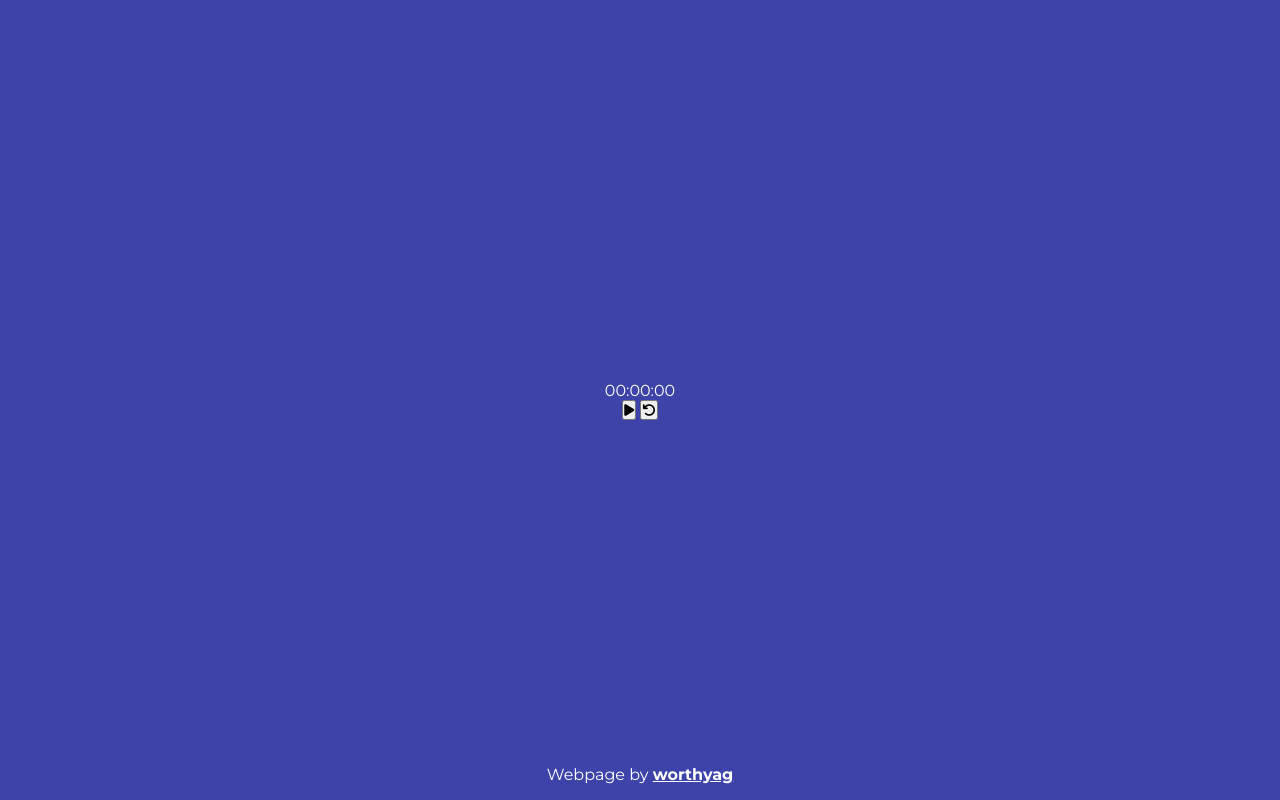
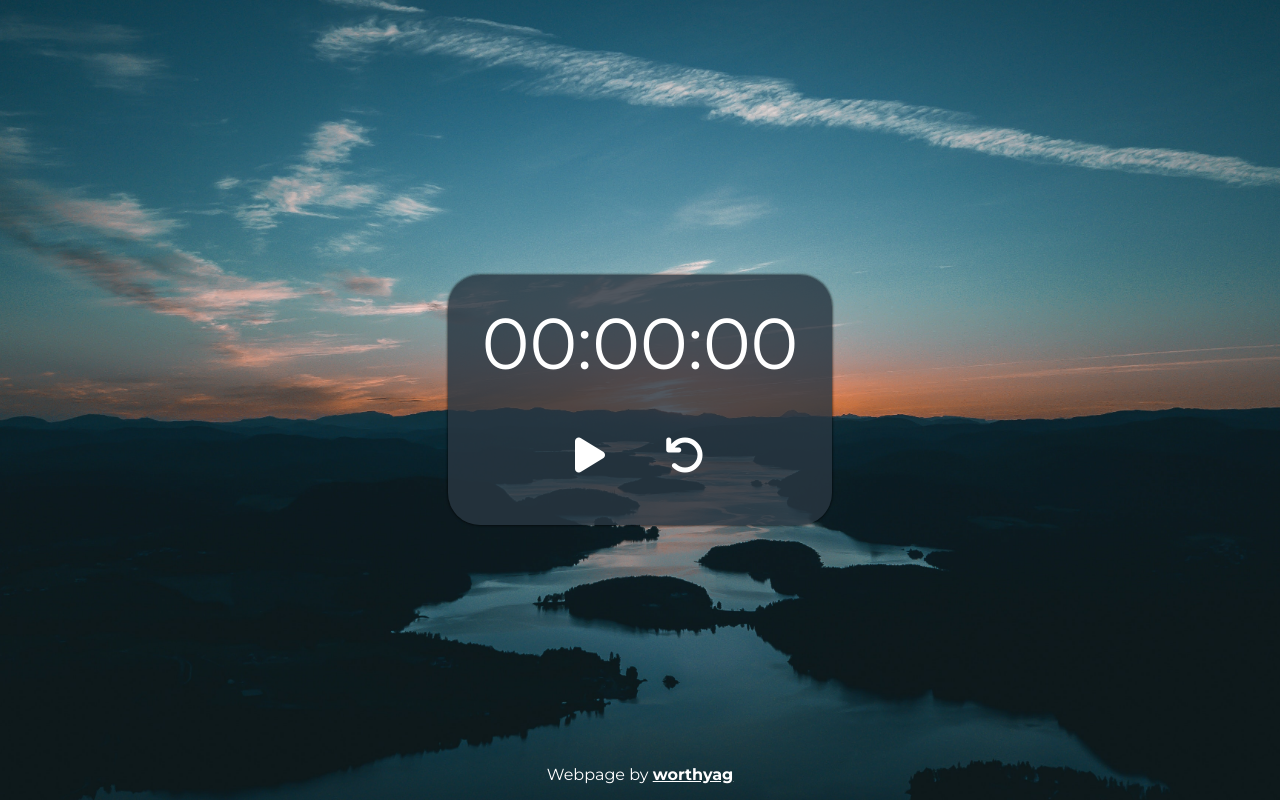
Before and after one commit to worthyag/stopwatch, a plain HTML site: page index.html in a window 1280 px wide. Drawn offline with Linux system fonts and the light colour scheme.

Commit message:
Completed the styling.

```diff
--- a/style.css
+++ b/style.css
@@ -13,9 +13,55 @@ body {
     align-items: center;
     height: 100vh;
     text-align: center;
-    background-color: rgb(61, 67, 169);
+    /* BG from https://www.pexels.com/@blitzboy/ */
+    background-color: rgb(41, 54, 66);
+    background: url(./img/landscape.jpg) no-repeat center center/ cover;
     color: #fff;
-    flex-direction: column;
+    /* flex-direction: column; */
+}
+
+.container {
+    background-color: rgba(41, 54, 66, 0.817);
+    width: 30%;
+    height: 250px;
+    border-radius: 32px;
+    box-shadow: 0 0 3px #000;
+}
+
+#timer {
+    width: 100%;
+    font-size: 72px;
+    margin: 0 auto;
+    padding-top: 24px;
+}
+
+.buttons {
+    margin-top: 40px;
+}
+
+button {
+    margin: 0 16px;
+    border: none;
+    color: #fff;
+    background-color: inherit;
+}
+
+button i {
+    font-size: 2.5rem;
+    padding: 8px 12px;
+}
+
+#play:hover {
+    color: rgb(59, 156, 104);
+
+}
+
+#pause:hover {
+    color: rgb(235, 145, 42);
+}
+
+#reset:hover {
+    color:  rgb(214, 27, 27);;
 }
 
 footer {
```
